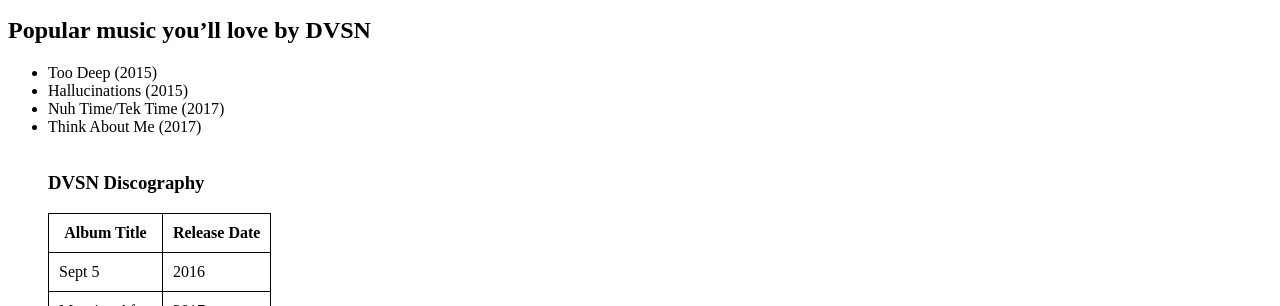
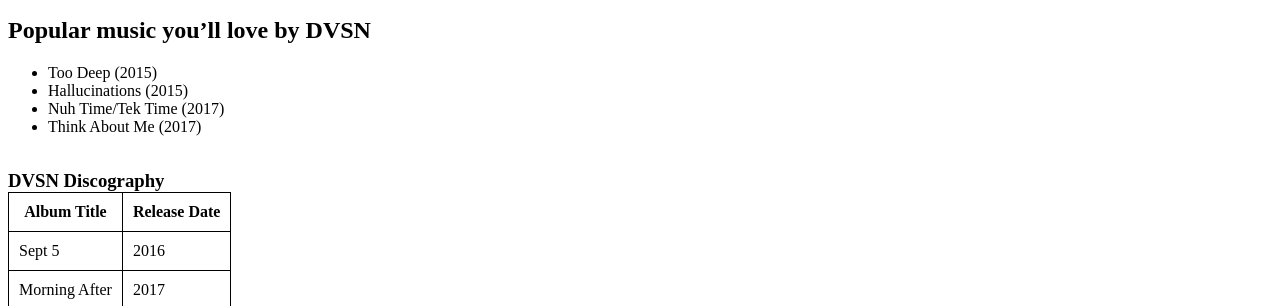
Before and after one commit to acthomas83/11262019_Activity, a plain HTML site: page index.html in a window 1280 px wide. Shown: the part 439-745 px from the top of the page. Drawn offline with Linux system fonts and the light colour scheme.

Commit message:
Corrected indent issue with content below table by adding closing tag </ul>

```diff
--- a/index.html
+++ b/index.html
@@ -26,9 +26,12 @@
 
       <li>Nuh Time/Tek Time (2017)</li>
 
-<li>Think About Me (2017)</li>
+      <li>Think About Me (2017)</li>
+    </ul>
 <br />
-<h3>DVSN Discography</h3>
+<h3 style="margin: 0%;">
+    DVSN Discography
+</h3>
 
 <style>
     table, th, td {
```
